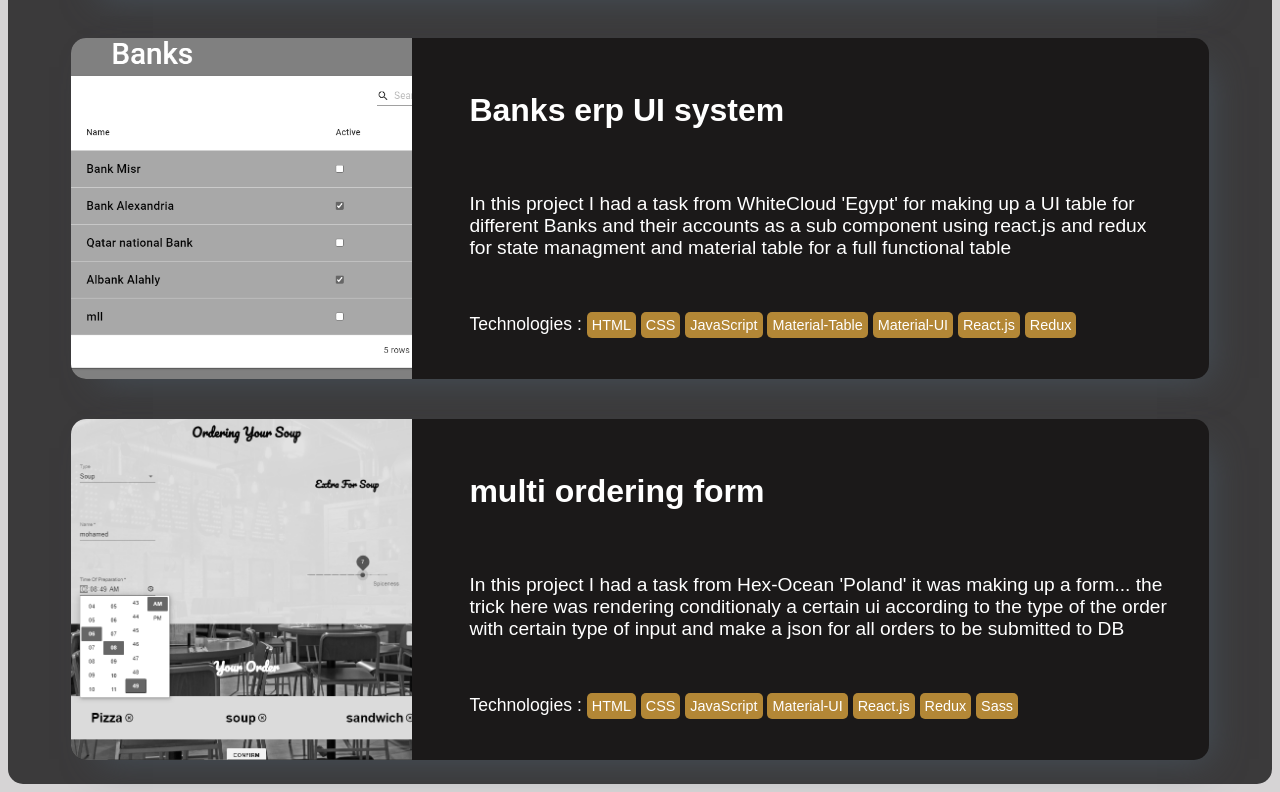
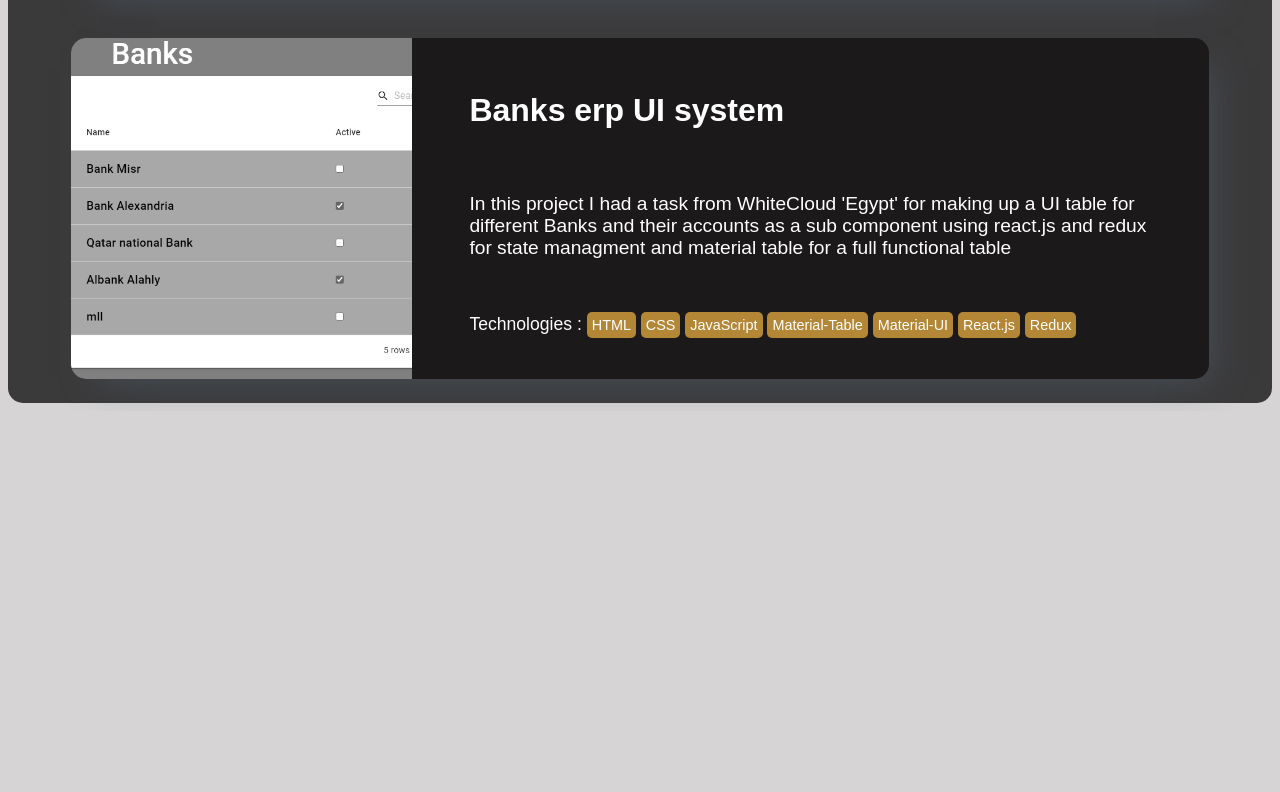
Before and after one commit to mohamed67-67/portfolio, a React (Create React App) app: page /tasks in a window 1280 px wide. Shown: the part 1357-2149 px from the top of the page. After the commit the page ends 1768 px from the top, so only its background shows below. Built offline with nearby package versions, Linux system fonts and the light colour scheme.

Commit message:
removing form

```diff
--- a/src/components/TasksProjects.js
+++ b/src/components/TasksProjects.js
@@ -73,17 +73,6 @@ function TasksProjects() {
                 </CardActionArea>
             </a>
 
-
-            <a target='_blank' rel="noreferrer" href='https://hex-ocean-task.netlify.app'>
-                <CardActionArea className="internal">
-                    <img src="/photos/port.png" alt="" />
-                    <div className="det">
-                        <h3>multi ordering form</h3>
-                        <h5>In this project I had a task from Hex-Ocean 'Poland' it was making up a form... the trick here was rendering conditionaly a certain ui according to the type of the order with certain type of input and make a json for all orders to be submitted to DB</h5>
-                        <p>Technologies : <span>HTML</span> <span>CSS</span> <span>JavaScript</span> <span>Material-UI</span> <span>React.js</span> <span>Redux</span> <span>Sass</span></p>
-                    </div>
-                </CardActionArea>
-            </a>
         </motion.div>
     )
 }
```
